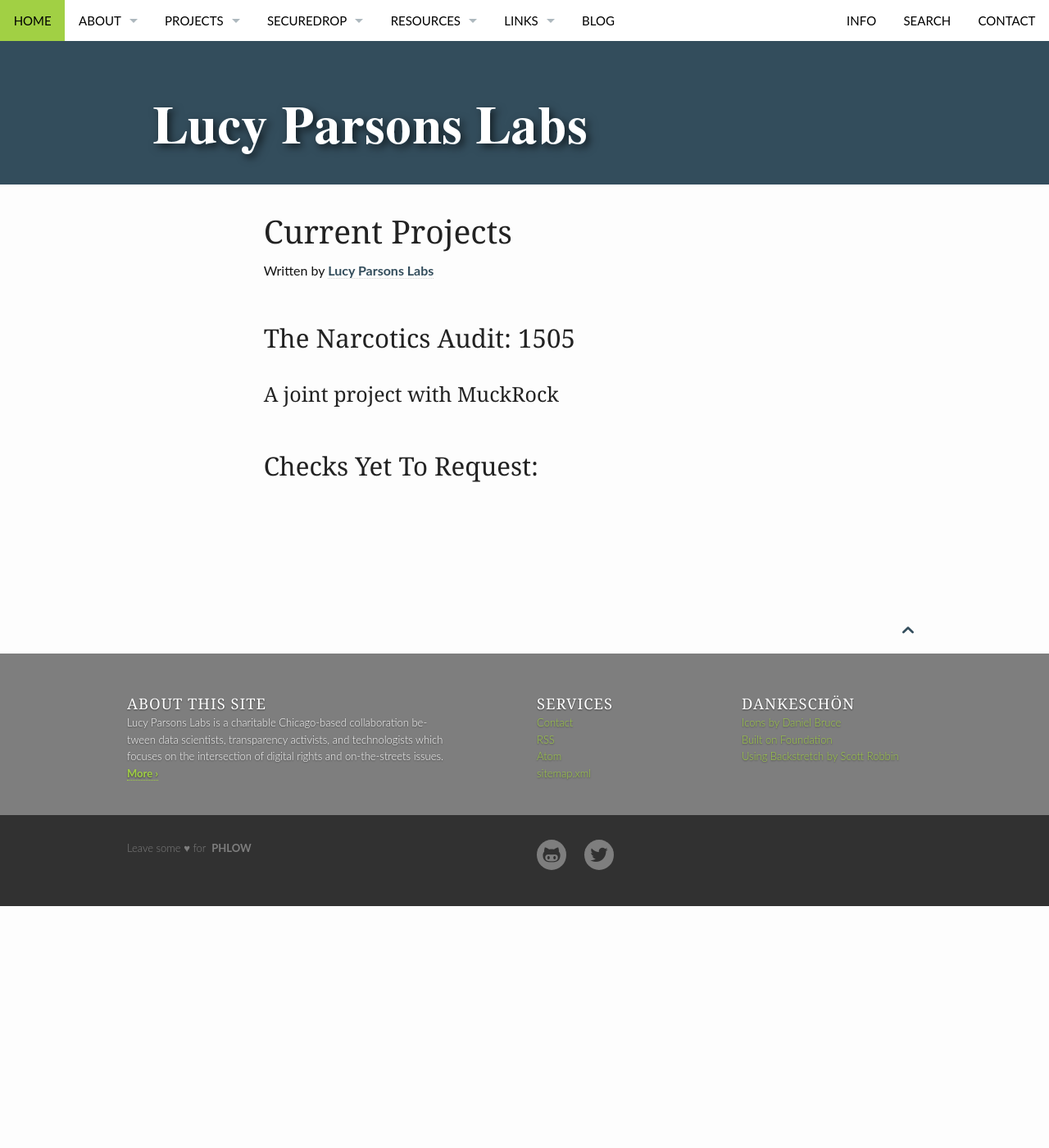
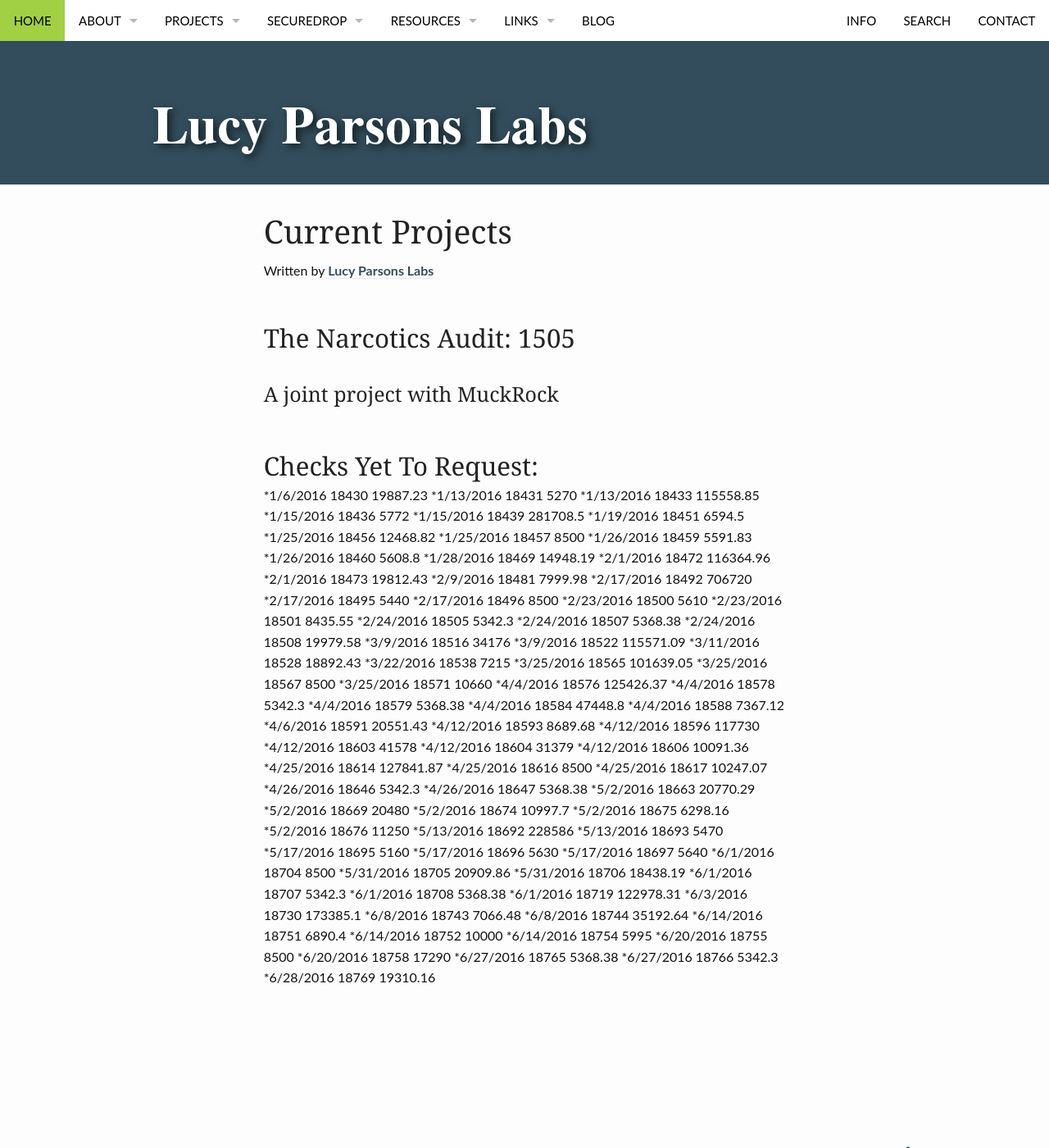
Before and after one commit to saltthefries/lucyparsonslabs.com, a Jekyll site: the page built from projects/checks.md, in a window 1280 px wide and 1400 px high. Shown: the whole window at 82% size. Built offline with Jekyll 4.4.1, drawn with Linux system fonts in a browser that asks for light colours.

Commit message:
Update checks.md

```diff
--- a/projects/checks.md
+++ b/projects/checks.md
@@ -7,3 +7,76 @@
 ### A joint project with MuckRock
 
 ## Checks Yet To Request:
+
+*1/6/2016	18430	19887.23
+*1/13/2016	18431	5270
+*1/13/2016	18433	115558.85
+*1/15/2016	18436	5772
+*1/15/2016	18439	281708.5
+*1/19/2016	18451	6594.5
+*1/25/2016	18456	12468.82
+*1/25/2016	18457	8500
+*1/26/2016	18459	5591.83
+*1/26/2016	18460	5608.8
+*1/28/2016	18469	14948.19
+*2/1/2016	18472	116364.96
+*2/1/2016	18473	19812.43
+*2/9/2016	18481	7999.98
+*2/17/2016	18492	706720
+*2/17/2016	18495	5440
+*2/17/2016	18496	8500
+*2/23/2016	18500	5610
+*2/23/2016	18501	8435.55
+*2/24/2016	18505	5342.3
+*2/24/2016	18507	5368.38
+*2/24/2016	18508	19979.58
+*3/9/2016	18516	34176
+*3/9/2016	18522	115571.09
+*3/11/2016	18528	18892.43
+*3/22/2016	18538	7215
+*3/25/2016	18565	101639.05
+*3/25/2016	18567	8500
+*3/25/2016	18571	10660
+*4/4/2016	18576	125426.37
+*4/4/2016	18578	5342.3
+*4/4/2016	18579	5368.38
+*4/4/2016	18584	47448.8
+*4/4/2016	18588	7367.12
+*4/6/2016	18591	20551.43
+*4/12/2016	18593	8689.68
+*4/12/2016	18596	117730
+*4/12/2016	18603	41578
+*4/12/2016	18604	31379
+*4/12/2016	18606	10091.36
+*4/25/2016	18614	127841.87
+*4/25/2016	18616	8500
+*4/25/2016	18617	10247.07
+*4/26/2016	18646	5342.3
+*4/26/2016	18647	5368.38
+*5/2/2016	18663	20770.29
+*5/2/2016	18669	20480
+*5/2/2016	18674	10997.7
+*5/2/2016	18675	6298.16
+*5/2/2016	18676	11250
+*5/13/2016	18692	228586
+*5/13/2016	18693	5470
+*5/17/2016	18695	5160
+*5/17/2016	18696	5630
+*5/17/2016	18697	5640
+*6/1/2016	18704	8500
+*5/31/2016	18705	20909.86
+*5/31/2016	18706	18438.19
+*6/1/2016	18707	5342.3
+*6/1/2016	18708	5368.38
+*6/1/2016	18719	122978.31
+*6/3/2016	18730	173385.1
+*6/8/2016	18743	7066.48
+*6/8/2016	18744	35192.64
+*6/14/2016	18751	6890.4
+*6/14/2016	18752	10000
+*6/14/2016	18754	5995
+*6/20/2016	18755	8500
+*6/20/2016	18758	17290
+*6/27/2016	18765	5368.38
+*6/27/2016	18766	5342.3
+*6/28/2016	18769	19310.16
```
